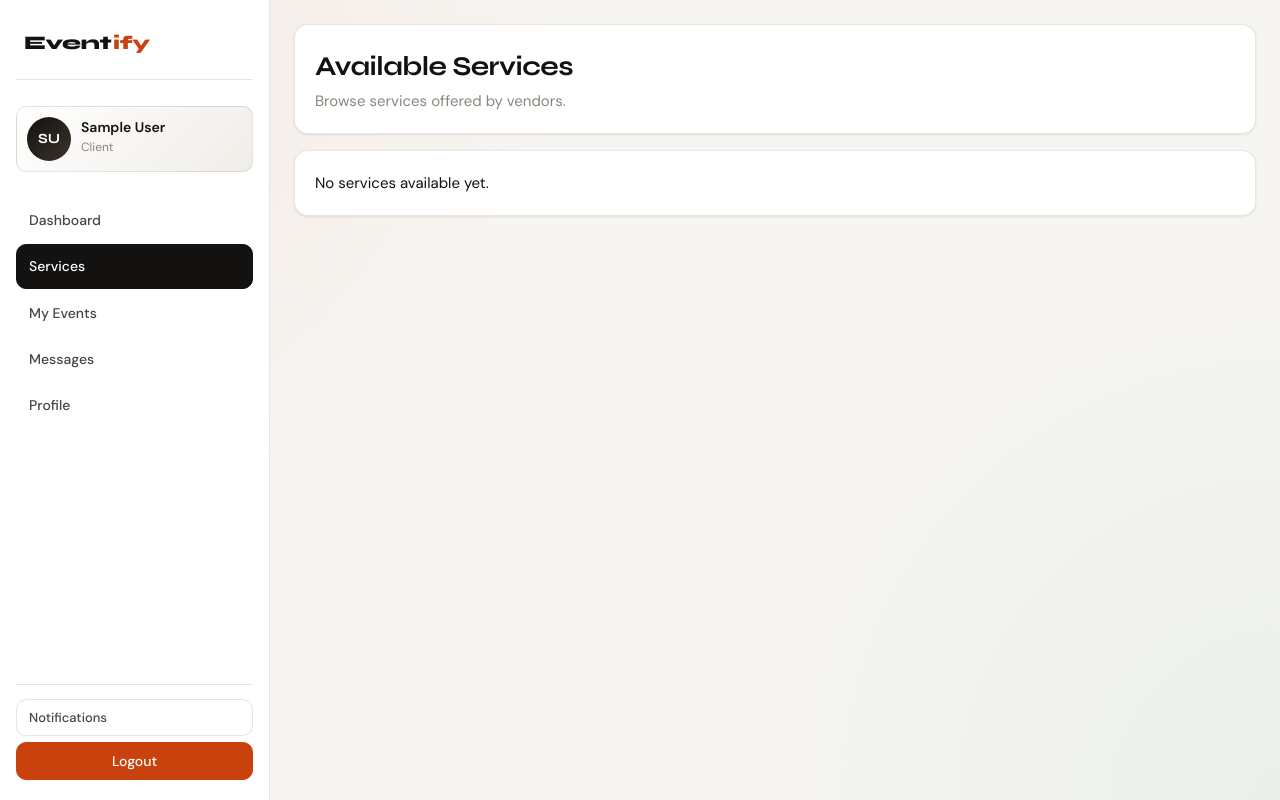
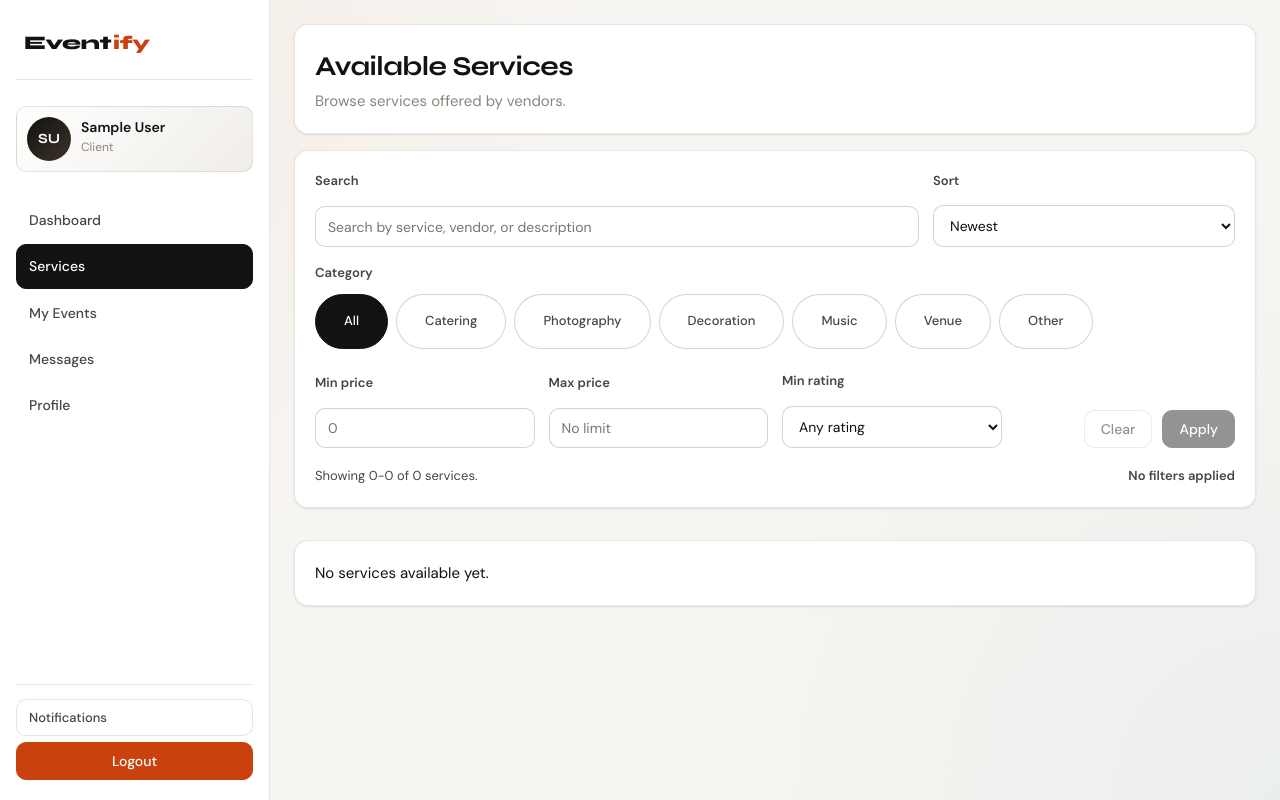
Before and after one commit to niloy92-glitch/eventify, a Django app: page /services/home/ in a window 1280 px wide. Run offline with Django 5.2, Linux system fonts and the light colour scheme; the visitor is signed in with stand-in values (Sample User, id 1); data comes from the database, SQL or seed files in the repository; data that the repository does not hold is empty.

Commit message:
feat: implement service filtering and pagination components, enhance service listing with ratings and pricing

```diff
--- a/myproject/services/static/services/css/services.css
+++ b/myproject/services/static/services/css/services.css
@@ -83,6 +83,145 @@
 	display: grid;
 	grid-template-columns: repeat(auto-fill, minmax(240px, 1fr));
 	gap: 16px;
+}
+
+.service-filter-card {
+	margin-bottom: 16px;
+}
+
+.service-filter-form {
+	display: grid;
+	gap: 16px;
+}
+
+.service-filter-top {
+	display: grid;
+	grid-template-columns: minmax(0, 1.6fr) minmax(180px, 0.8fr);
+	gap: 14px;
+}
+
+.service-filter-field {
+	display: grid;
+	gap: 8px;
+}
+
+.service-filter-field label,
+.service-filter-label {
+	font-size: 13px;
+	font-weight: 600;
+	color: var(--text-2);
+}
+
+.service-filter-chips-wrap {
+	display: grid;
+	gap: 10px;
+}
+
+.service-filter-chips {
+	display: flex;
+	flex-wrap: wrap;
+	gap: 8px;
+}
+
+.service-chip {
+	position: relative;
+	display: inline-flex;
+	align-items: center;
+	border: 1px solid var(--line-2);
+	border-radius: var(--radius-full);
+	background: var(--surface);
+	color: var(--text-2);
+	font-size: 13px;
+	font-weight: 500;
+	transition: border-color 150ms ease, background 150ms ease, color 150ms ease, box-shadow 150ms ease;
+}
+
+.service-chip input {
+	position: absolute;
+	opacity: 0;
+	pointer-events: none;
+}
+
+.service-chip span {
+	display: inline-flex;
+	align-items: center;
+	padding: 8px 14px;
+}
+
+.service-chip:hover,
+.service-chip:has(input:focus-visible) {
+	border-color: rgba(20, 18, 16, 0.24);
+	box-shadow: var(--shadow-sm);
+}
+
+.service-chip.is-active,
+.service-chip:has(input:checked) {
+	background: var(--ink);
+	border-color: var(--ink);
+	color: var(--ink-inv);
+}
+
+.service-filter-grid {
+	display: grid;
+	grid-template-columns: repeat(4, minmax(0, 1fr));
+	gap: 14px;
+	align-items: end;
+}
+
+.service-filter-actions {
+	display: flex;
+	align-items: flex-end;
+	justify-content: flex-end;
+	gap: 10px;
+	min-width: 0;
+}
+
+.service-clear-btn:disabled,
+.service-apply-btn:disabled,
+.btn.disabled {
+	opacity: 0.45;
+	pointer-events: none;
+}
+
+.service-filter-meta {
+	display: flex;
+	justify-content: space-between;
+	gap: 12px;
+	flex-wrap: wrap;
+	padding-top: 2px;
+}
+
+.service-filter-summary,
+.service-filter-status {
+	font-size: 13px;
+	color: var(--text-2);
+}
+
+.service-filter-status {
+	font-weight: 600;
+}
+
+.service-card-price {
+	margin-top: 6px;
+	font-size: 14px;
+	font-weight: 600;
+	color: var(--text);
+}
+
+.service-mini-rating {
+	margin-top: 6px;
+	font-size: 13px;
+}
+
+.service-pagination {
+	margin-top: 16px;
+}
+
+.service-pagination-actions {
+	display: flex;
+	align-items: center;
+	gap: 8px;
+	flex-wrap: wrap;
 }
 
 .service-card-header {
@@ -340,9 +479,28 @@
 
 @media (max-width: 720px) {
 	.service-form,
+	.service-filter-form,
 	.event-edit-form,
 	.modal-form {
 		gap: 14px;
+	}
+
+	.service-filter-top,
+	.service-filter-grid {
+		grid-template-columns: 1fr;
+	}
+
+	.service-filter-actions,
+	.service-pagination,
+	.service-filter-meta {
+		flex-direction: column;
+		align-items: stretch;
+	}
+
+	.service-filter-actions .btn,
+	.service-pagination .btn {
+		width: 100%;
+		justify-content: center;
 	}
 
 	.event-edit-modal-card,
--- a/myproject/services/static/services/js/services.js
+++ b/myproject/services/static/services/js/services.js
@@ -396,6 +396,110 @@ document.addEventListener('DOMContentLoaded', function () {
     });
   });
 
+  const filterForm = document.querySelector('.service-filter-form');
+  if (filterForm) {
+    const applyButton = filterForm.querySelector('[data-filter-apply]');
+    const clearButton = filterForm.querySelector('[data-filter-clear]');
+    const defaultState = {
+      q: '',
+      category: '',
+      min_price: '',
+      max_price: '',
+      min_rating: '',
+      sort: 'newest',
+    };
+
+    function readFilterState() {
+      const categoryInput = filterForm.querySelector('input[name="category"]:checked');
+      const qInput = filterForm.querySelector('input[name="q"]');
+      const minPriceInput = filterForm.querySelector('input[name="min_price"]');
+      const maxPriceInput = filterForm.querySelector('input[name="max_price"]');
+      const minRatingInput = filterForm.querySelector('select[name="min_rating"]');
+      const sortInput = filterForm.querySelector('select[name="sort"]');
+
+      return {
+        q: (qInput && qInput.value || '').trim(),
+        category: categoryInput ? categoryInput.value : '',
+        min_price: (minPriceInput && minPriceInput.value || '').trim(),
+        max_price: (maxPriceInput && maxPriceInput.value || '').trim(),
+        min_rating: (minRatingInput && minRatingInput.value || '').trim(),
+        sort: (sortInput && sortInput.value || 'newest').trim() || 'newest',
+      };
+    }
+
+    function stateEquals(first, second) {
+      return first.q === second.q &&
+        first.category === second.category &&
+        first.min_price === second.min_price &&
+        first.max_price === second.max_price &&
+        first.min_rating === second.min_rating &&
+        first.sort === second.sort;
+    }
+
+    function hasActiveFilters(state) {
+      return state.q !== defaultState.q ||
+        state.category !== defaultState.category ||
+        state.min_price !== defaultState.min_price ||
+        state.max_price !== defaultState.max_price ||
+        state.min_rating !== defaultState.min_rating ||
+        state.sort !== defaultState.sort;
+    }
+
+    function syncChipState() {
+      filterForm.querySelectorAll('.service-chip').forEach(function (label) {
+        const input = label.querySelector('input');
+        if (!input) return;
+        label.classList.toggle('is-active', input.checked);
+      });
+    }
+
+    function updateFilterButtons() {
+      const currentState = readFilterState();
+      if (applyButton) {
+        applyButton.disabled = stateEquals(currentState, defaultState) || stateEquals(currentState, readInitialState);
+      }
+      if (clearButton) {
+        clearButton.disabled = !hasActiveFilters(currentState);
+      }
+    }
+
+    const readInitialState = readFilterState();
+
+    function resetFilters() {
+      const qInput = filterForm.querySelector('input[name="q"]');
+      const categoryInputs = filterForm.querySelectorAll('input[name="category"]');
+      const minPriceInput = filterForm.querySelector('input[name="min_price"]');
+      const maxPriceInput = filterForm.querySelector('input[name="max_price"]');
+      const minRatingInput = filterForm.querySelector('select[name="min_rating"]');
+      const sortInput = filterForm.querySelector('select[name="sort"]');
+
+      if (qInput) qInput.value = '';
+      categoryInputs.forEach(function (input) {
+        input.checked = input.value === '';
+      });
+      if (minPriceInput) minPriceInput.value = '';
+      if (maxPriceInput) maxPriceInput.value = '';
+      if (minRatingInput) minRatingInput.value = '';
+      if (sortInput) sortInput.value = 'newest';
+
+      updateFilterButtons();
+      filterForm.requestSubmit ? filterForm.requestSubmit() : filterForm.submit();
+    }
+
+    filterForm.addEventListener('input', updateFilterButtons);
+    filterForm.addEventListener('change', updateFilterButtons);
+    filterForm.addEventListener('change', syncChipState);
+
+    if (clearButton) {
+      clearButton.addEventListener('click', function () {
+        resetFilters();
+      });
+    }
+
+    syncChipState();
+    updateFilterButtons();
+  }
+
   if (window.location.hash === '#service-detail-modal' && servicesData.length) {
     openFromCard(document.querySelector('.service-card[data-service-id]'));
   }
--- a/myproject/services/templates/services/client/home.html
+++ b/myproject/services/templates/services/client/home.html
@@ -13,6 +13,8 @@
   <p class="muted">Browse services offered by vendors.</p>
 </section>
 
+{% include 'services/components/service_filters.html' %}
+
 {{ services_payload|json_script:"services-data" }}
 {{ client_upcoming_events_payload|json_script:"client-events-data" }}
 
@@ -26,6 +28,8 @@
   </div>
 </section>
 
+{% include 'services/components/service_pagination.html' %}
+
 {% include 'services/components/service_detail_modal.html' %}
 
 {% endblock %}
--- /dev/null
+++ b/myproject/services/templates/services/components/service_filters.html
@@ -0,0 +1,97 @@
+<section class="card service-filter-card">
+  <form class="service-filter-form" method="get" action="">
+    <div class="service-filter-top">
+      <div class="service-filter-field service-filter-search">
+        <label for="service-search">Search</label>
+        <input
+          id="service-search"
+          name="q"
+          type="search"
+          class="form-field-input"
+          value="{{ service_filters.q }}"
+          placeholder="Search by service, vendor, or description"
+        />
+      </div>
+
+      <div class="service-filter-field service-filter-sort">
+        <label for="service-sort">Sort</label>
+        <select id="service-sort" name="sort" class="form-field-input">
+          {% for value, label in sort_choices %}
+            <option value="{{ value }}" {% if service_filters.sort == value %}selected{% endif %}>{{ label }}</option>
+          {% endfor %}
+        </select>
+      </div>
+    </div>
+
+    <div class="service-filter-chips-wrap">
+      <span class="service-filter-label">Category</span>
+      <div class="service-filter-chips" role="radiogroup" aria-label="Category filter">
+        <label class="service-chip{% if not service_filters.category %} is-active{% endif %}">
+          <input type="radio" name="category" value="" {% if not service_filters.category %}checked{% endif %} />
+          <span>All</span>
+        </label>
+        {% for value, label in service_types %}
+          <label class="service-chip{% if service_filters.category == value %} is-active{% endif %}">
+            <input type="radio" name="category" value="{{ value }}" {% if service_filters.category == value %}checked{% endif %} />
+            <span>{{ label }}</span>
+          </label>
+        {% endfor %}
+      </div>
+    </div>
+
+    <div class="service-filter-grid">
+      <div class="service-filter-field">
+        <label for="service-min-price">Min price</label>
+        <input
+          id="service-min-price"
+          name="min_price"
+          type="number"
+          min="0"
+          step="0.01"
+          class="form-field-input"
+          value="{{ service_filters.min_price }}"
+          placeholder="0"
+        />
+      </div>
+
+      <div class="service-filter-field">
+        <label for="service-max-price">Max price</label>
+        <input
+          id="service-max-price"
+          name="max_price"
+          type="number"
+          min="0"
+          step="0.01"
+          class="form-field-input"
+          value="{{ service_filters.max_price }}"
+          placeholder="No limit"
+        />
+      </div>
+
+      <div class="service-filter-field">
+        <label for="service-min-rating">Min rating</label>
+        <select id="service-min-rating" name="min_rating" class="form-field-input">
+          {% for value, label in rating_choices %}
+            <option value="{{ value }}" {% if service_filters.min_rating == value %}selected{% endif %}>{{ label }}</option>
+          {% endfor %}
+        </select>
+      </div>
+
+      <div class="service-filter-actions">
+        <button type="button" class="btn service-clear-btn" data-filter-clear>Clear</button>
+        <button type="submit" class="btn btn-primary service-apply-btn" data-filter-apply>Apply</button>
+      </div>
+    </div>
+
+    <div class="service-filter-meta">
+      <p class="service-filter-summary">
+        Showing {{ page_obj.start_index }}-{{ page_obj.end_index }} of {{ paginator.count }} services.
+      </p>
+      {% if service_filters_active %}
+        <p class="service-filter-status">Filters active</p>
+      {% else %}
+        <p class="service-filter-status">No filters applied</p>
+      {% endif %}
+    </div>
+  </form>
+</section>
--- /dev/null
+++ b/myproject/services/templates/services/components/service_pagination.html
@@ -0,0 +1,20 @@
+{% if page_obj.paginator.num_pages > 1 %}
+  <nav class="pagination service-pagination" aria-label="Services pagination">
+    <div class="page-meta">
+      Page {{ page_obj.number }} of {{ page_obj.paginator.num_pages }}
+    </div>
+    <div class="service-pagination-actions">
+      {% if page_obj.has_previous %}
+        <a class="btn" href="{% if query_string %}?{{ query_string }}&page={{ page_obj.previous_page_number }}{% else %}?page={{ page_obj.previous_page_number }}{% endif %}">Previous</a>
+      {% else %}
+        <span class="btn disabled" aria-disabled="true">Previous</span>
+      {% endif %}
+
+      {% if page_obj.has_next %}
+        <a class="btn btn-primary" href="{% if query_string %}?{{ query_string }}&page={{ page_obj.next_page_number }}{% else %}?page={{ page_obj.next_page_number }}{% endif %}">Next</a>
+      {% else %}
+        <span class="btn btn-primary disabled" aria-disabled="true">Next</span>
+      {% endif %}
+    </div>
+  </nav>
+{% endif %}
--- a/myproject/services/views.py
+++ b/myproject/services/views.py
@@ -1,6 +1,8 @@
 from datetime import timedelta
 from decimal import Decimal, InvalidOperation
 
+from django.core.paginator import Paginator
+from django.db.models import Avg, Case, Count, IntegerField, Q, Value, When
 from django.shortcuts import render, get_object_or_404, redirect
 from django.urls import reverse
 from django.contrib.auth.decorators import login_required
@@ -81,6 +83,145 @@ def _booking_status_badge(status: str) -> str:
     return "pending"
 
 
+SERVICE_PAGE_SIZE = 8
+SERVICE_SORT_CHOICES = [
+    ("newest", "Newest"),
+    ("price_low", "Price: Low to high"),
+    ("price_high", "Price: High to low"),
+    ("rating_high", "Top rated"),
+]
+SERVICE_MIN_RATING_CHOICES = [
+    ("", "Any rating"),
+    ("4.5", "4.5+ stars"),
+    ("4", "4+ stars"),
+    ("3", "3+ stars"),
+    ("2", "2+ stars"),
+]
+
+
+def _parse_decimal_filter(raw_value: str) -> Decimal | None:
+    raw_value = str(raw_value).strip()
+    if not raw_value:
+        return None
+    try:
+        return Decimal(raw_value)
+    except (InvalidOperation, TypeError):
+        return None
+
+
+def _get_service_filter_state(request: HttpRequest) -> dict:
+    valid_categories = {choice[0] for choice in Service.SERVICE_TYPES}
+    valid_sort_values = {choice[0] for choice in SERVICE_SORT_CHOICES}
+
+    search = request.GET.get("q", "").strip()
+    category = request.GET.get("category", "").strip()
+    min_price_raw = request.GET.get("min_price", "").strip()
+    max_price_raw = request.GET.get("max_price", "").strip()
+    min_rating_raw = request.GET.get("min_rating", "").strip()
+    sort = request.GET.get("sort", "newest").strip() or "newest"
+
+    filters = {
+        "search": search,
+        "category": category if category in valid_categories else "",
+        "min_price": _parse_decimal_filter(min_price_raw),
+        "max_price": _parse_decimal_filter(max_price_raw),
+        "min_rating": _parse_decimal_filter(min_rating_raw),
+        "sort": sort if sort in valid_sort_values else "newest",
+    }
+    display_values = {
+        "q": filters["search"],
+        "category": filters["category"],
+        "min_price": str(filters["min_price"]) if filters["min_price"] is not None else "",
+        "max_price": str(filters["max_price"]) if filters["max_price"] is not None else "",
+        "min_rating": str(filters["min_rating"]) if filters["min_rating"] is not None else "",
+        "sort": filters["sort"],
+    }
+    filters_active = any(
+        [
+            bool(filters["search"]),
+            bool(filters["category"]),
+            filters["min_price"] is not None,
+            filters["max_price"] is not None,
+            filters["min_rating"] is not None,
+            filters["sort"] != "newest",
+        ]
+    )
+    return {
+        "filters": filters,
+        "display_values": display_values,
+        "filters_active": filters_active,
+    }
+
+
+def _apply_service_filters(queryset, filters: dict):
+    queryset = queryset.select_related("vendor").annotate(
+        avg_rating=Avg("ratings__stars", filter=Q(ratings__status="approved")),
+        rating_count=Count("ratings", filter=Q(ratings__status="approved")),
+        has_price=Case(
+            When(price__isnull=True, then=Value(1)),
+            default=Value(0),
+            output_field=IntegerField(),
+        ),
+    )
+
+    search = filters["search"]
+    if search:
+        queryset = queryset.filter(
+            Q(name__icontains=search)
+            | Q(description__icontains=search)
+            | Q(vendor__company_name__icontains=search)
+            | Q(vendor__first_name__icontains=search)
+            | Q(vendor__last_name__icontains=search)
+            | Q(vendor__email__icontains=search)
+        )
+
+    if filters["category"]:
+        queryset = queryset.filter(service_type=filters["category"])
+
+    if filters["min_price"] is not None:
+        queryset = queryset.filter(price__gte=filters["min_price"])
+
+    if filters["max_price"] is not None:
+        queryset = queryset.filter(price__lte=filters["max_price"])
+
+    if filters["min_rating"] is not None:
+        queryset = queryset.filter(avg_rating__gte=filters["min_rating"])
+
+    sort = filters["sort"]
+    if sort == "price_low":
+        queryset = queryset.order_by("has_price", "price", "-created_at")
+    elif sort == "price_high":
+        queryset = queryset.order_by("has_price", "-price", "-created_at")
+    elif sort == "rating_high":
+        queryset = queryset.order_by("-avg_rating", "-created_at")
+    else:
+        queryset = queryset.order_by("-created_at")
+
+    return queryset
+
+
+def _service_listing_page(request: HttpRequest, queryset, page_size: int = SERVICE_PAGE_SIZE):
+    service_filter_state = _get_service_filter_state(request)
+    filtered_queryset = _apply_service_filters(queryset, service_filter_state["filters"])
+    paginator = Paginator(filtered_queryset, page_size)
+    page_obj = paginator.get_page(request.GET.get("page"))
+
+    query_params = request.GET.copy()
+    query_params.pop("page", None)
+
+    return {
+        "filters": service_filter_state["filters"],
+        "display_values": service_filter_state["display_values"],
+        "filters_active": service_filter_state["filters_active"],
+        "paginator": paginator,
+        "page_obj": page_obj,
+        "query_string": query_params.urlencode(),
+        "service_types": Service.SERVICE_TYPES,
+        "sort_choices": SERVICE_SORT_CHOICES,
+        "rating_choices": SERVICE_MIN_RATING_CHOICES,
+    }
+
+
 @login_required(login_url="users:login")
 @require_GET
 def vendor_service_list(request: HttpRequest) -> HttpResponse:
@@ -88,29 +229,36 @@ def vendor_service_list(request: HttpRequest) -> HttpResponse:
         return redirect("users:login")
 
     context = vendor_base_context(request, "services")
-    services = Service.objects.filter(vendor=request.user)
-
-    # Prefetch approval requests to avoid N+1 queries
-    services = services.prefetch_related(
+    queryset = Service.objects.filter(vendor=request.user).prefetch_related(
         "approval_requests"
     )
+    listing_page = _service_listing_page(request, queryset)
+    services_with_status = []
+    for service in listing_page["page_obj"].object_list:
+        approval_request = service.approval_requests.first()
+        services_with_status.append(
+            {
+                "service": service,
+                "approval_status": approval_request.status if approval_request else None,
+                "avg_rating": service.avg_rating,
+                "rating_count": service.rating_count,
+            }
+        )
 
-    # Add approval status to each service
-    services_with_status = []
-    for service in services:
-        approval_request = service.approval_requests.first()
-        approval_status = None
-        if approval_request:
-            approval_status = approval_request.status
-        services_with_status.append({
-            "service": service,
-            "approval_status": approval_status,
-        })
-
-    context.update({
-        "services": services_with_status,
-        "page_name": "Services"
-    })
+    context.update(
+        {
+            "services": services_with_status,
+            "page_obj": listing_page["page_obj"],
+            "paginator": listing_page["paginator"],
+            "query_string": listing_page["query_string"],
+            "service_types": listing_page["service_types"],
+            "sort_choices": listing_page["sort_choices"],
+            "rating_choices": listing_page["rating_choices"],
+            "service_filters": listing_page["display_values"],
+            "service_filters_active": listing_page["filters_active"],
+            "page_name": "Services",
+        }
+    )
     return render(request, "services/vendor/list.html", context)
 
 
@@ -226,24 +374,25 @@ def vendor_service_profile(request: HttpRequest, pk: int) -> HttpResponse:
 def services_home(request: HttpRequest) -> HttpResponse:
     # show all approved services to clients
     context = client_base_context(request, "home")
-    services = list(
-        Service.objects.select_related("vendor")
-        .prefetch_related("availability_slots")
-        .filter(is_approved=True)
+    queryset = Service.objects.filter(is_approved=True).prefetch_related(
+        "availability_slots"
     )
+    listing_page = _service_listing_page(request, queryset)
+    services = list(listing_page["page_obj"].object_list)
     services_payload = []
+
+    booked_event_map = {}
+    booked_event_rows = EventServiceBooking.objects.filter(
+        service__in=services,
+        event__client=request.user,
+        status__in=["quoted", "approved"],
+    ).values_list("service_id", "event_id")
+    for service_id, event_id in booked_event_rows:
+        booked_event_map.setdefault(service_id, []).append(event_id)
+
     for service in services:
         availability_dates = _service_availability_dates(service)
         service.availability_dates_json = availability_dates
-
-        # Get events for the current client that have booked this service
-        booked_event_ids = list(
-            EventServiceBooking.objects.filter(
-                service=service,
-                event__client=request.user,
-                status__in=["quoted", "approved"]
-            ).values_list("event_id", flat=True)
-        )
 
         services_payload.append(
             {
@@ -254,11 +403,13 @@ def services_home(request: HttpRequest) -> HttpResponse:
                 or service.vendor.get_full_name(),
                 "service_type": service.service_type,
                 "is_approved": service.is_approved,
-                "price": (
-                    str(service.price) if service.price is not None else ""
-                ),
+                "price": str(service.price) if service.price is not None else "",
                 "availability_dates": availability_dates,
-                "booked_event_ids": booked_event_ids,
+                "booked_event_ids": booked_event_map.get(service.pk, []),
+                "avg_rating": float(service.avg_rating)
+                if getattr(service, "avg_rating", None) is not None
+                else None,
+                "rating_count": int(service.rating_count or 0),
             }
         )
 
@@ -277,6 +428,14 @@ def services_home(request: HttpRequest) -> HttpResponse:
         {
             "services": services,
             "services_payload": services_payload,
+            "page_obj": listing_page["page_obj"],
+            "paginator": listing_page["paginator"],
+            "query_string": listing_page["query_string"],
+            "service_types": listing_page["service_types"],
+            "sort_choices": listing_page["sort_choices"],
+            "rating_choices": listing_page["rating_choices"],
+            "service_filters": listing_page["display_values"],
+            "service_filters_active": listing_page["filters_active"],
             "page_name": "Home",
             "client_upcoming_events_payload": upcoming_events,
         }
```
Also changed, not shown: myproject/services/templates/services/components/service_card.html (+7 -0 lines), myproject/events/migrations/0001_initial.py (deleted), myproject/events/migrations/0002_quote_fields.py (deleted), myproject/events/migrations/__init__.py (deleted), myproject/services/migrations/__init__.py (deleted), 1 other file.
